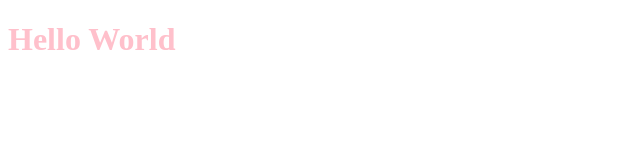
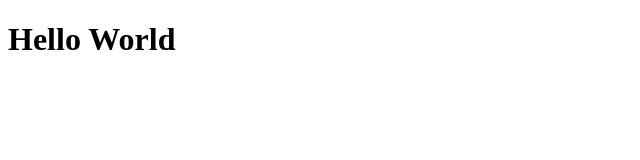
Before and after one commit to telecurso3000/telecurso3000.github.io, a plain HTML site: page index.html in a window 1280 px wide. Shown: the whole page, without its empty margins (0-640 px from the left). Drawn offline with Linux system fonts and the light colour scheme.

Commit message:
Update index.html

```diff
--- a/index.html
+++ b/index.html
@@ -4,12 +4,6 @@
     <meta charset="utf=8">
     <title>TeleCurso 3000</title>
     <link href="#" rel="stylesheet">
- <style>
-   h1
-   {
-     color: pink;
-   }
- </style>
  </head>
  <body>
    <h1>Hello World</h1>
```
